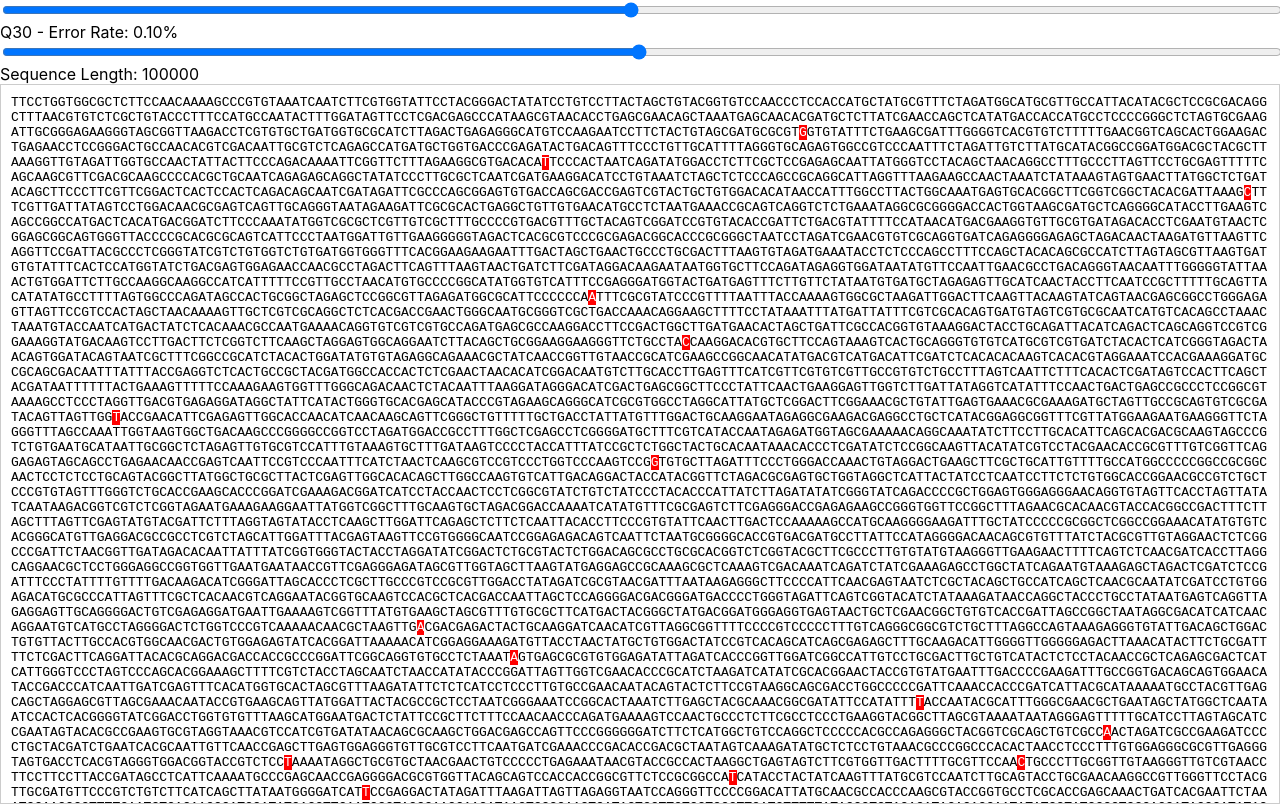
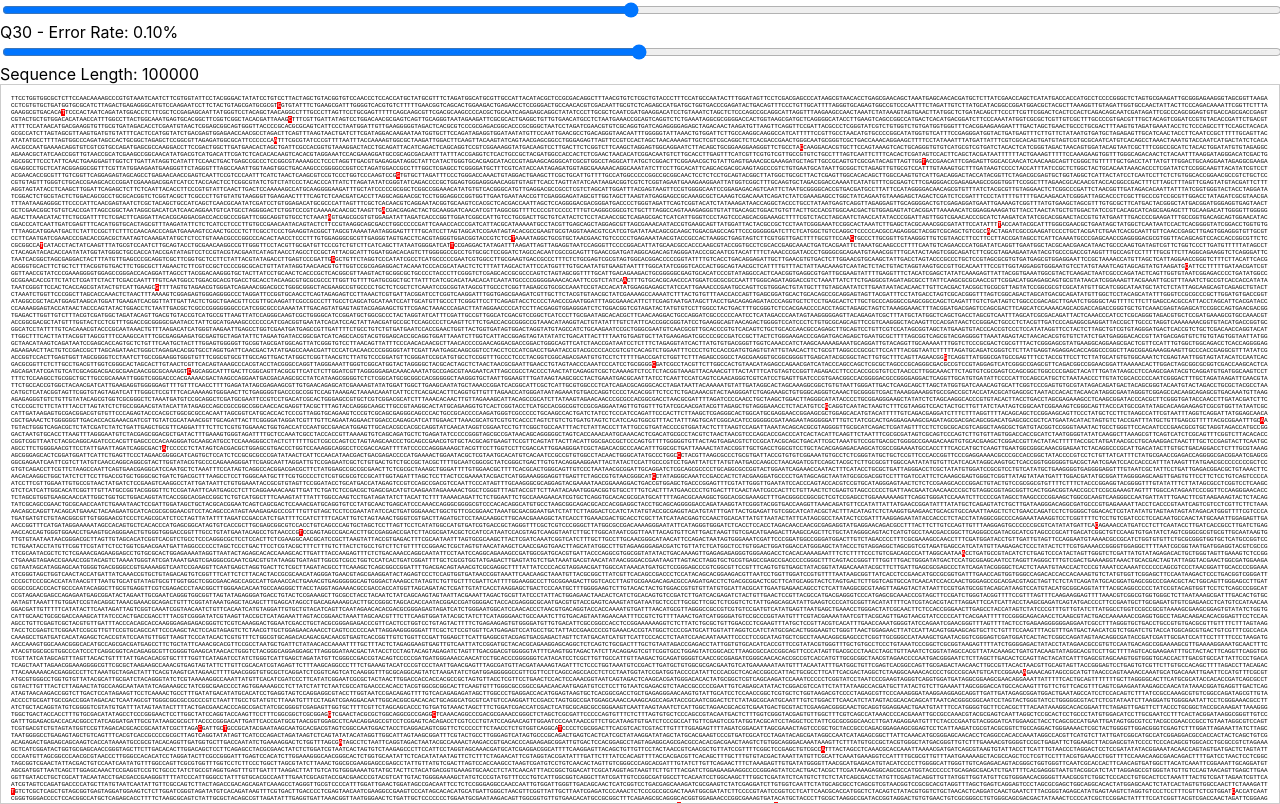
Before and after one commit to benhuckvale/visualise-qscores, a React (Create React App) app: page / in a window 1280 px wide. Built offline with nearby package versions, Linux system fonts and the light colour scheme.

Commit message:
Use tiny font.

```diff
--- a/src/App.js
+++ b/src/App.js
@@ -111,7 +111,8 @@ function App() {
            border: "1px solid #ccc",
            padding: "10px",
            boxSizing: "border-box",
-           fontFamily: "monospace"
+           fontFamily: "monospace",
+           fontSize: "6px"
         }}
            contentEditable="true" // Make it editable like textarea
            dangerouslySetInnerHTML={renderSequenceWithErrors(sequence, qScore)} />
```
